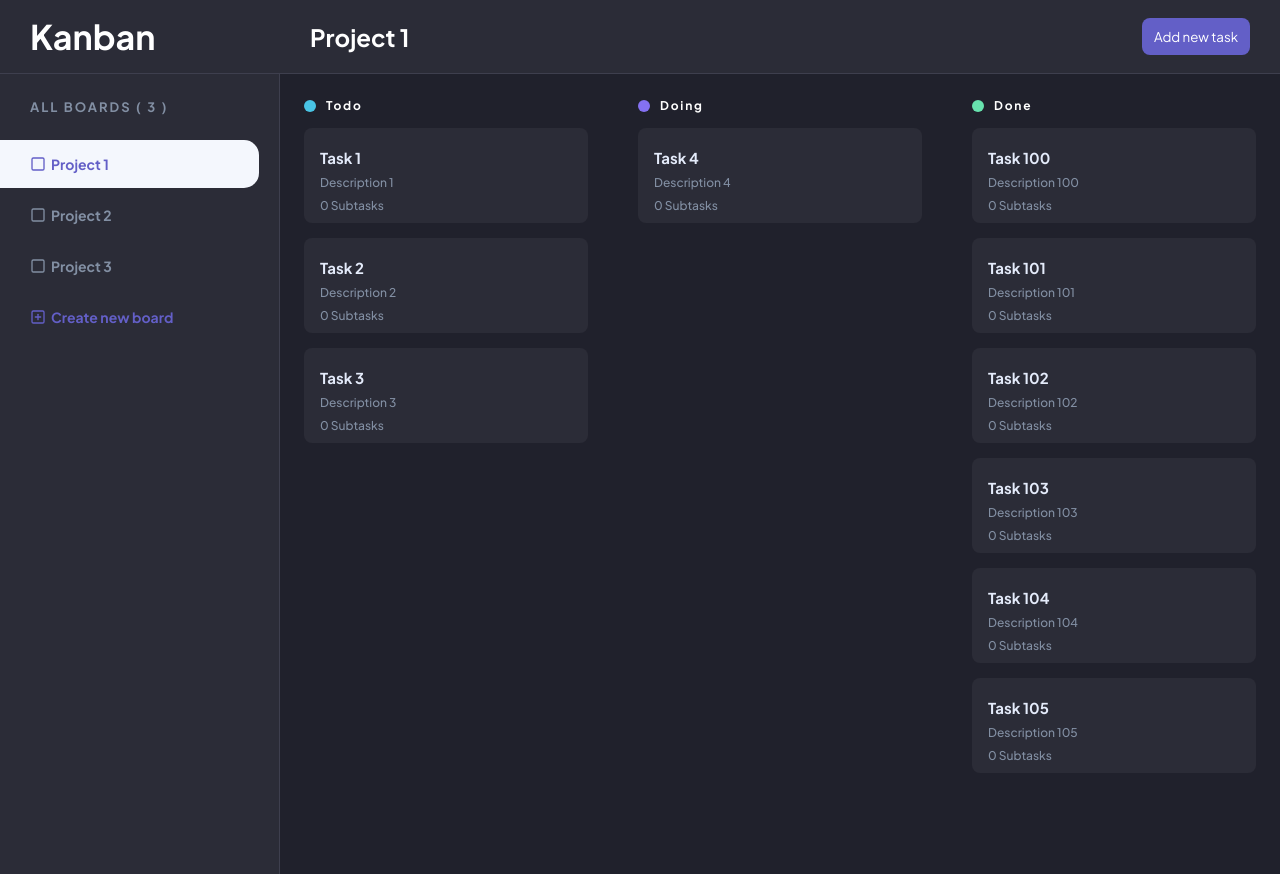
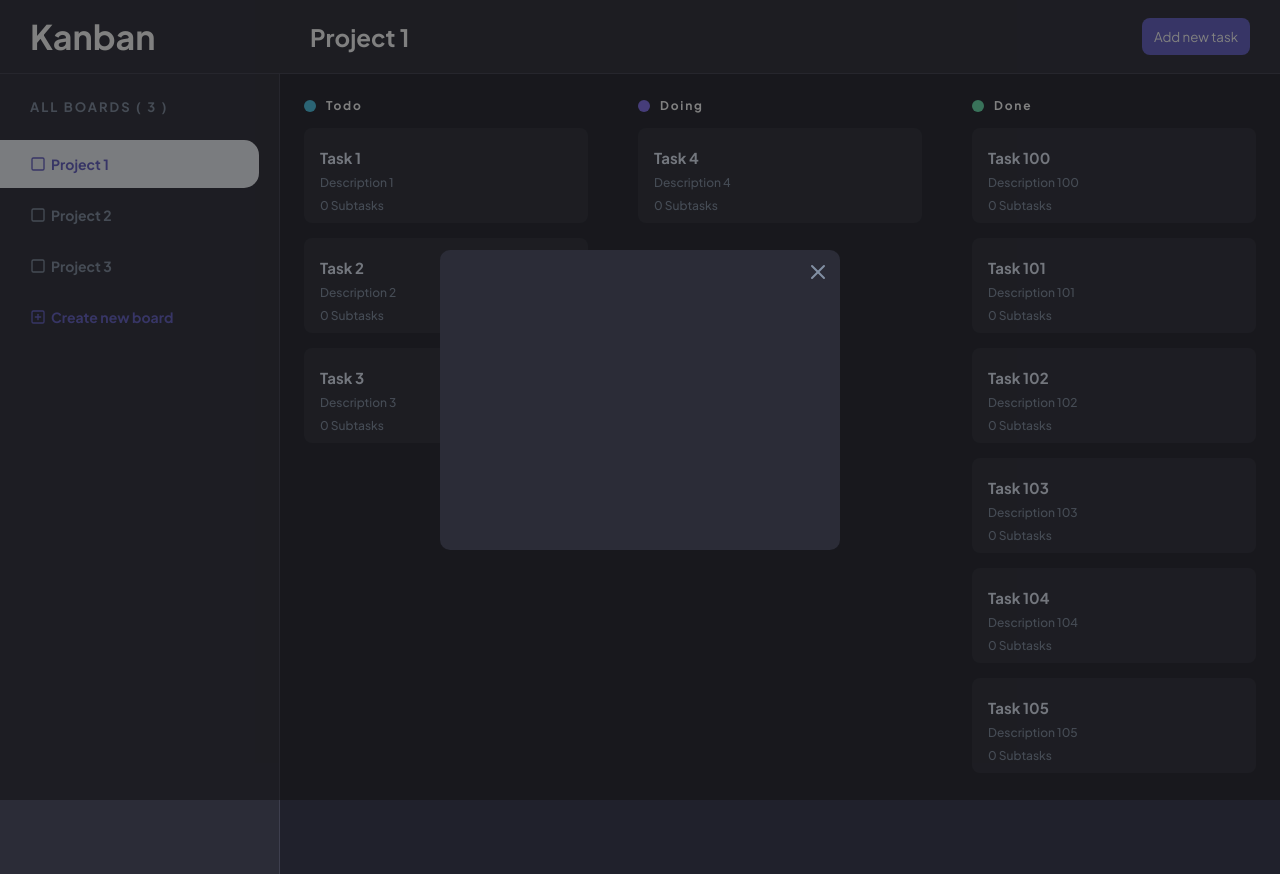
Before and after one commit to luc-as-dev/kanban-board, a React (Vite) app in the folder client/: page / in a window 1280 px wide. Built offline with nearby package versions, Linux system fonts and the light colour scheme.

Commit message:
added basic CreateTaskModal

```diff
--- a/client/src/App.tsx
+++ b/client/src/App.tsx
@@ -1,5 +1,6 @@
 import React from "react";
 import Board from "./components/Board/Board";
+import { CreateTaskModal } from "./components/CreateTaksModal/CreateTaskModal";
 import Navbar from "./components/Navbar/Navbar";
 import Sidebar from "./components/Sidebar/Sidebar";
 
@@ -11,6 +12,7 @@ export default function App() {
         <Sidebar />
         <Board />
       </div>
+      <CreateTaskModal />
     </div>
   );
 }
--- /dev/null
+++ b/client/src/components/CreateTaksModal/CreateTaskModal.scss
@@ -0,0 +1,33 @@
+.create-task-modal {
+  position: fixed;;
+  display: flex;
+  justify-content: center;
+  align-items: center;
+
+  background: #11111188;
+
+  width: 100vw;
+  height: 100vh;
+
+  &-card {
+    position: relative;
+    background-color: var(--bg-gray);
+
+    max-width: 400px;
+    width: 100%;
+    height: 300px;
+    padding: 20px;
+    margin: 10px;
+    border-radius: 10px;
+
+    &-close {
+      position: absolute;
+      cursor: pointer;
+
+      color: var(--text-gray);
+
+      top: 10px;
+      right: 10px;
+    }
+  }
+}
--- /dev/null
+++ b/client/src/components/CreateTaksModal/CreateTaskModal.tsx
@@ -0,0 +1,17 @@
+import React from "react";
+import { X } from "react-feather";
+import "./CreateTaskModal.scss";
+
+type Props = {};
+
+export const CreateTaskModal = (props: Props) => {
+  return (
+    <div className="create-task-modal">
+      <form className="create-task-modal-card">
+        <div className="create-task-modal-card-close">
+          <X />
+        </div>
+      </form>
+    </div>
+  );
+};
```
